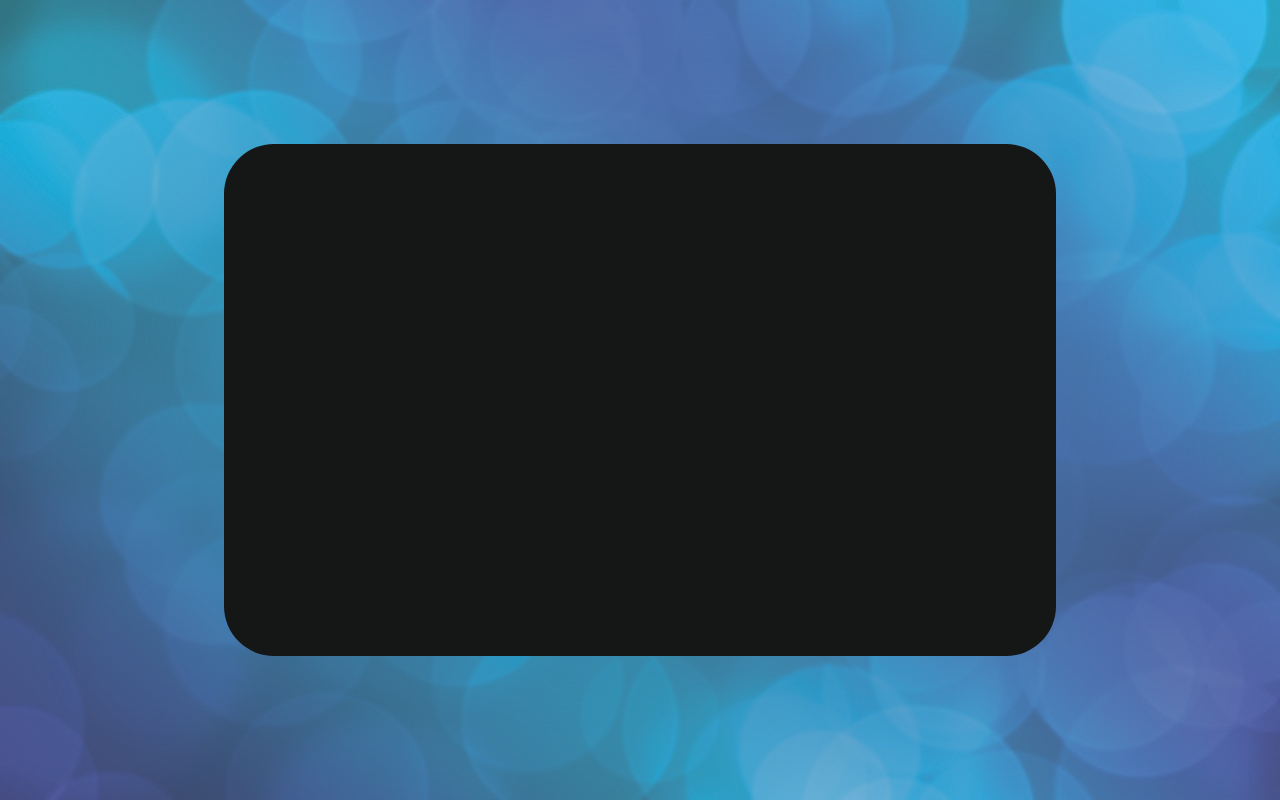
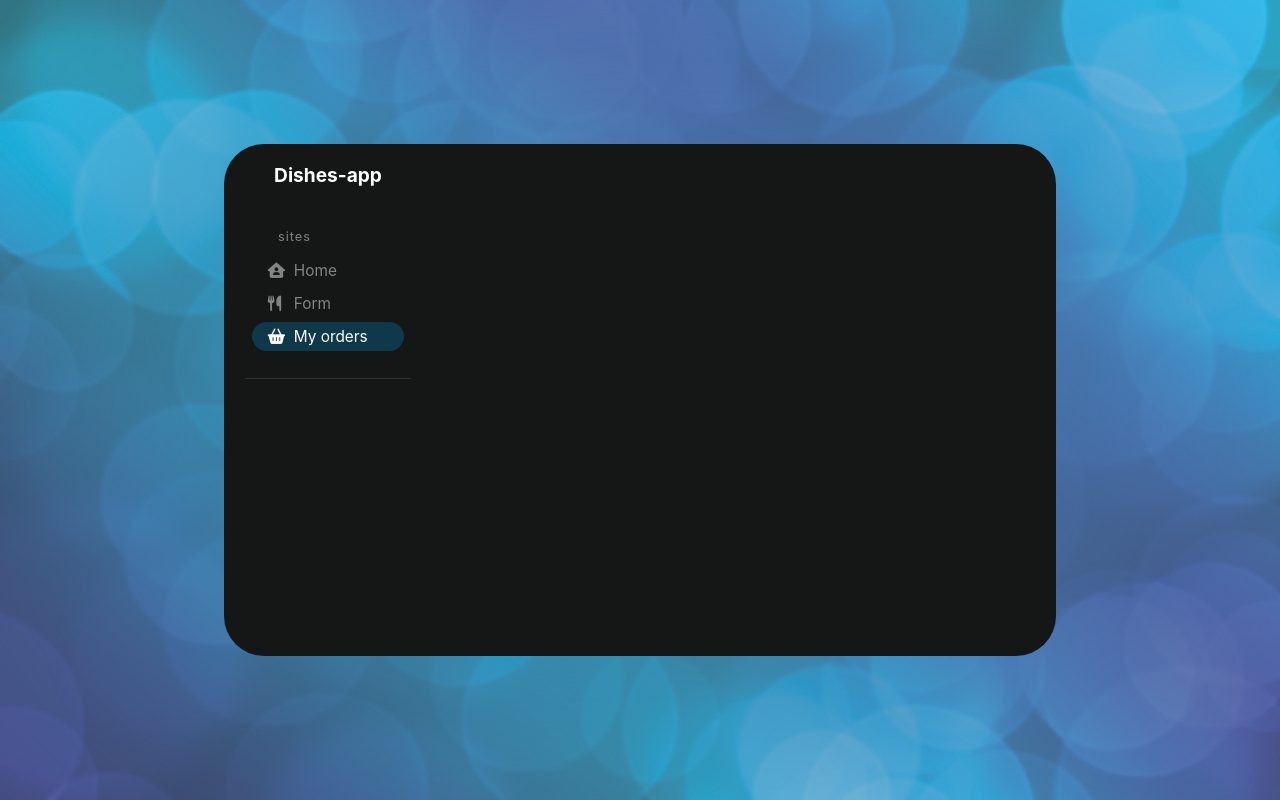
Before and after one commit to orzechovski/Dishes, a React (Create React App) app: page /orders in a window 1280 px wide. Built offline with nearby package versions, Linux system fonts and the light colour scheme.

Commit message:
add styles and add reacter router with pages

```diff
--- a/package.json
+++ b/package.json
@@ -8,6 +8,7 @@
     "@testing-library/user-event": "^13.5.0",
     "react": "^18.2.0",
     "react-dom": "^18.2.0",
+    "react-router-dom": "^6.3.0",
     "react-scripts": "5.0.1",
     "web-vitals": "^2.1.4"
   },
--- a/public/index.html
+++ b/public/index.html
@@ -4,6 +4,7 @@
     <meta charset="utf-8" />
     <link rel="icon" href="%PUBLIC_URL%/favicon.ico" />
     <meta name="viewport" content="width=device-width, initial-scale=1" />
+    <script src="https://kit.fontawesome.com/246996a532.js" crossorigin="anonymous"></script>
     <meta name="theme-color" content="#000000" />
     <meta name="description" content="Web site created using create-react-app" />
     <link rel="apple-touch-icon" href="%PUBLIC_URL%/logo192.png" />
--- a/src/App.css
+++ /dev/null
@@ -1,32 +0,0 @@
-:root {
-  font-size: 62.5%;
-
-  --backgroundAppColor: #151616;
-  --primaryColor: #fff;
-}
-#root {
-  display: flex;
-  justify-content: center;
-  align-items: center;
-  width: 100vw;
-  height: 100vh;
-  color: var(--primaryColor);
-  background-image: url("images/pexels-dana-tentis-370799.jpg");
-}
-#root::before {
-  content: "";
-  position: absolute;
-  top: 0;
-  left: 0;
-  width: 100vw;
-  height: 100vh;
-  backdrop-filter: blur(200px);
-}
-.app {
-  width: max(36rem, 65vw);
-  height: max(36rem, 40vw);
-  font-size: clamp(1.5rem, 1.8vw, 3rem);
-  background-color: var(--backgroundAppColor);
-  border-radius: 5rem;
-  z-index: 1;
-}
--- a/src/App.js
+++ /dev/null
@@ -1,8 +0,0 @@
-import React from "react";
-import "./App.css";
-
-function App() {
-  return <div className="app"></div>;
-}
-
-export default App;
--- /dev/null
+++ b/src/layouts/App.js
@@ -0,0 +1,23 @@
+import MainContent from "./MainContent";
+import Navigation from "./Navigation";
+
+import { BrowserRouter as Router } from "react-router-dom";
+import "../styles/App.css";
+
+function App() {
+  return (
+    <Router>
+      <div className="app">
+        <nav>
+          <h5>Dishes-app</h5>
+          <Navigation />
+        </nav>
+        <main>
+          <MainContent />
+        </main>
+      </div>
+    </Router>
+  );
+}
+
+export default App;
--- /dev/null
+++ b/src/layouts/MainContent.js
@@ -0,0 +1,14 @@
+import Home from "../pages/Home";
+import Form from "../pages/Form";
+import { Routes, Route } from "react-router-dom";
+
+const MainContent = () => {
+  return (
+    <Routes>
+      <Route path="/" element={<Home />} />
+      <Route path="/Form" element={<Form />} />
+    </Routes>
+  );
+};
+
+export default MainContent;
--- /dev/null
+++ b/src/layouts/Navigation.js
@@ -0,0 +1,20 @@
+import { NavLink } from "react-router-dom";
+
+const list = [
+  { name: "Home", path: "/", iconClass: "fa-solid fa-house-user" },
+  { name: "Form", path: "/form", iconClass: "fa-solid fa-utensils" },
+  { name: "My orders", path: "/orders", iconClass: "fa-solid fa-basket-shopping" },
+];
+
+const Navigation = () => {
+  const menu = list.map((item) => (
+    <li key={item.name}>
+      <NavLink to={item.path}>
+        {item.iconClass !== " " ? <i class={item.iconClass}></i> : null} {item.name}
+      </NavLink>
+    </li>
+  ));
+  return <ul className="nav">{menu}</ul>;
+};
+
+export default Navigation;
--- /dev/null
+++ b/src/pages/Form.js
@@ -0,0 +1,6 @@
+import React, { useState } from "react";
+const Form = () => {
+  return <form></form>;
+};
+
+export default Form;
--- /dev/null
+++ b/src/pages/Home.js
@@ -0,0 +1,5 @@
+const Home = () => {
+  return <>HOME</>;
+};
+
+export default Home;
--- /dev/null
+++ b/src/styles/App.css
@@ -0,0 +1,82 @@
+:root {
+  font-size: 62.5%;
+
+  --backgroundAppColor: #151616;
+  --primaryColor: #838383;
+  --navButtonColor: rgb(15, 56, 75);
+}
+#root {
+  display: flex;
+  justify-content: center;
+  align-items: center;
+  width: 100vw;
+  height: 100vh;
+  color: var(--primaryColor);
+  background-image: url("../images/pexels-dana-tentis-370799.jpg");
+}
+#root::before {
+  content: "";
+  position: absolute;
+  top: 0;
+  left: 0;
+  width: 100vw;
+  height: 100vh;
+  backdrop-filter: blur(200px);
+}
+.app {
+  display: flex;
+  width: max(36rem, 65vw);
+  height: max(36rem, 40vw);
+  font-size: clamp(1.5rem, 1.8vw, 3rem);
+  background-color: var(--backgroundAppColor);
+  border-radius: 4rem;
+  z-index: 1;
+}
+.app nav {
+  display: flex;
+  flex-direction: column;
+  align-items: center;
+  flex-basis: 25%;
+}
+.app nav h5 {
+  padding: 1em;
+  color: #fff;
+}
+.app nav ul {
+  position: relative;
+  width: 80%;
+  margin: 1em 0;
+  padding: 1em 0;
+  list-style-type: none;
+  border-bottom: 1px solid #333;
+}
+.app nav ul::before {
+  position: absolute;
+  content: "sites";
+  top: 0;
+  left: 0;
+  transform: translate(100%, 0);
+  letter-spacing: 1px;
+  font-size: clamp(0.6rem, 1vw, 1.6rem);
+}
+.app nav ul a {
+  display: block;
+  margin: 0.3em 0.5em;
+  padding: 0.3em 1em;
+  font-size: clamp(1rem, 1.2vw, 2.4rem);
+  color: var(--primaryColor);
+  text-decoration: none;
+  border-radius: 2rem;
+  transition: color 0.2s, background-color 0.2s;
+}
+.app nav ul a i {
+  width: 18%;
+}
+.app nav ul a.active {
+  background-color: var(--navButtonColor);
+  color: #fff;
+}
+
+.app main {
+  flex-grow: 1;
+}
```
Also changed, not shown: src/index.js (+6 -6 lines), src/styles/index.css (renamed from src/index.css), 1 other file (tests, documents, lock files or other folders).
